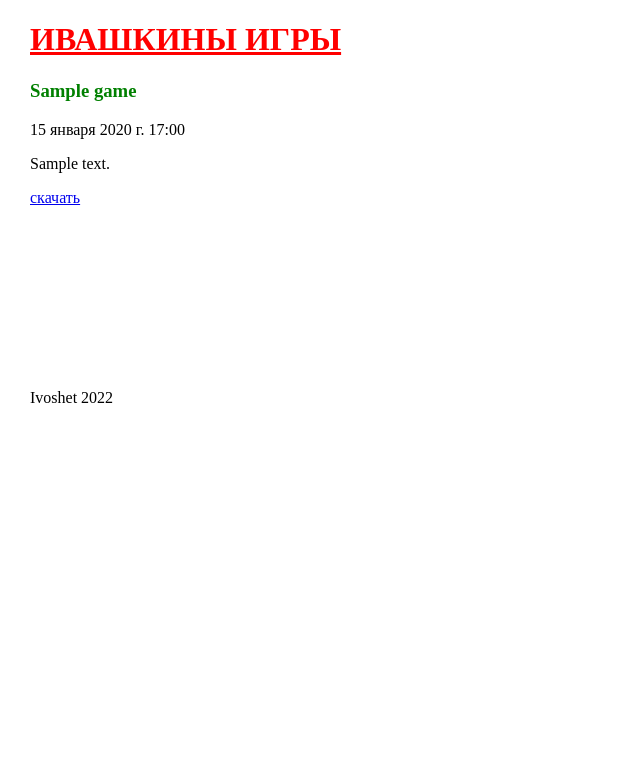
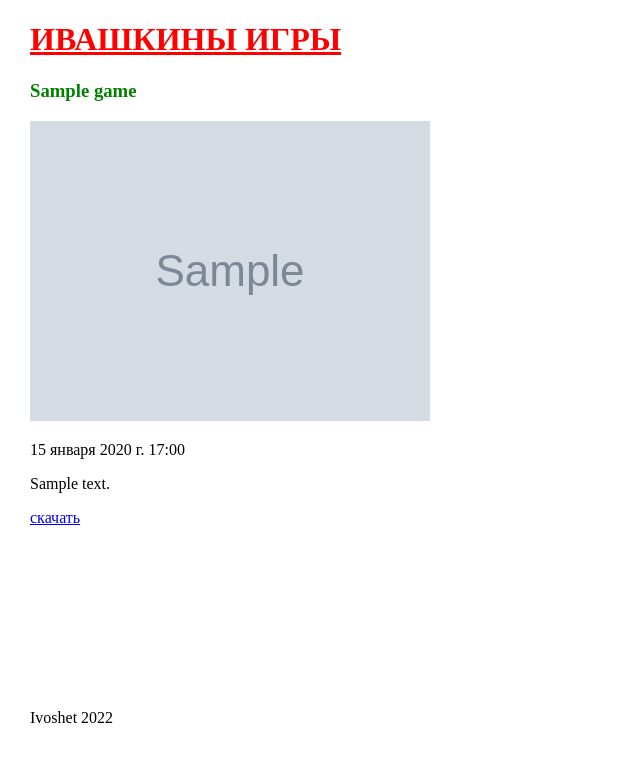
Before and after one commit to ivoshet/mysite, a Django app: page / in a window 1280 px wide. Shown: the top 762 px of the page, without its empty margins (0-640 px from the left). Run offline with Django 4.2, Linux system fonts and the light colour scheme; tables that the repository leaves empty hold one stand-in row (values such as "Sample post"); grey boxes marked "Sample" are stand-in pictures; parts of the project's set-up code (start-up, migrations or seed data) failed here and were passed over.

Commit message:
added image for the each game

```diff
--- a/blog/models.py
+++ b/blog/models.py
@@ -1,3 +1,4 @@
+from distutils.command.upload import upload
 from tabnanny import verbose
 from django.db import models
 from django.conf import settings
@@ -17,6 +18,9 @@ class Games(models.Model):
     counter = models.PositiveIntegerField(default=0, verbose_name='Количество загрузок')
     created = models.DateTimeField(default=timezone.now, verbose_name='Создан')
 
+    # IVOSHET: for upload and show icons of apps
+    image = models.FileField(upload_to="upload", verbose_name='картинка')
+
     def __str__(self):
         return self.title
 
--- a/blog/templates/blog/game_list.html
+++ b/blog/templates/blog/game_list.html
@@ -23,6 +23,9 @@
               </h3>
             </p>
             <p>
+              <img src="{{game.image.url}}" alt="icon" srcset="">
+            </p>
+            <p>
               {{game.created}}
             </p>
             <p>
@@ -30,7 +33,6 @@
             </p>
             <p>
               <a href="{{game.file.url}}">скачать</a>
-
             </p>
           </div>
         {% endfor %}
```
Also changed, not shown: blog/migrations/0008_games_image.py (added).
